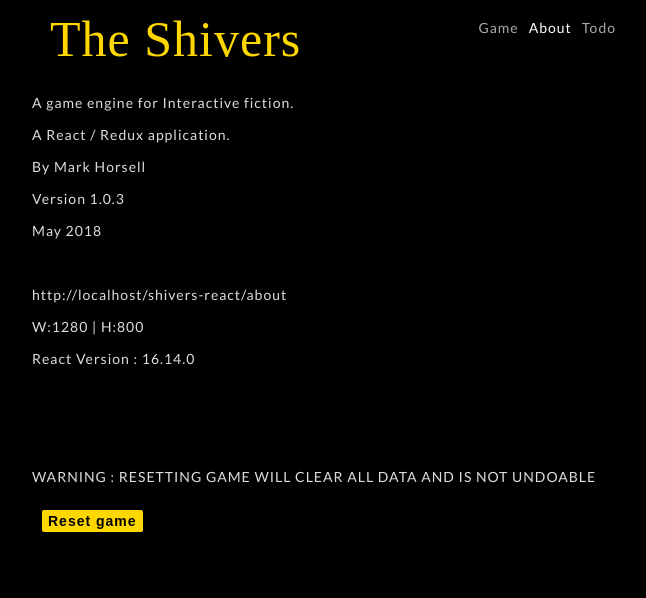
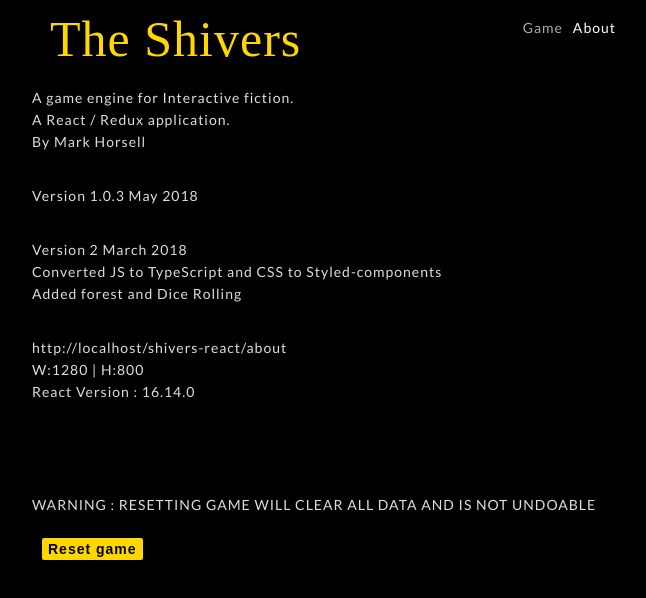
Before and after one commit to markhorsell/if-player-react, a React (Create React App) app: page /shivers-react/about in a window 1280 px wide. Shown: the top 598 px of the page, without its empty margins (308-954 px from the left). Built offline with nearby package versions, Linux system fonts and the light colour scheme; a web font is replaced by a local one.

Commit message:
about page updated

```diff
--- a/src/components/Nav.tsx
+++ b/src/components/Nav.tsx
@@ -40,11 +40,13 @@
           About
         </NavLink>
       </li>
+      {/*
       <li>
         <NavLink to="/shivers-react/todo" activeStyle={{ color: "white" }}>
           Todo
         </NavLink>
       </li>
+      */}
     </ul>
   </NavDiv>
 );
--- a/src/pages/About.tsx
+++ b/src/pages/About.tsx
@@ -9,6 +9,9 @@
 
   margin: 70px auto 0px auto;
   padding: 10px;
+  > P {
+    line-height:8px;
+  }
 `;
 const ActionsDiv = styled.div`
   display: inline-block;
@@ -70,8 +73,12 @@
           <p>A game engine for Interactive fiction.</p>
           <p>A React / Redux application.</p>
           <p>By Mark Horsell</p>
-          <p>Version 1.0.3</p>
-          <p>May 2018</p>
+          <br/>
+          <p>Version 1.0.3 May 2018</p>
+          <br/>
+          <p>Version 2 March 2018</p>
+          <p>Converted JS to TypeScript and CSS to Styled-components</p>
+          <p>Added forest and Dice Rolling</p>
           <br />
           <p>{window.location.href}</p>
           <p>
```
